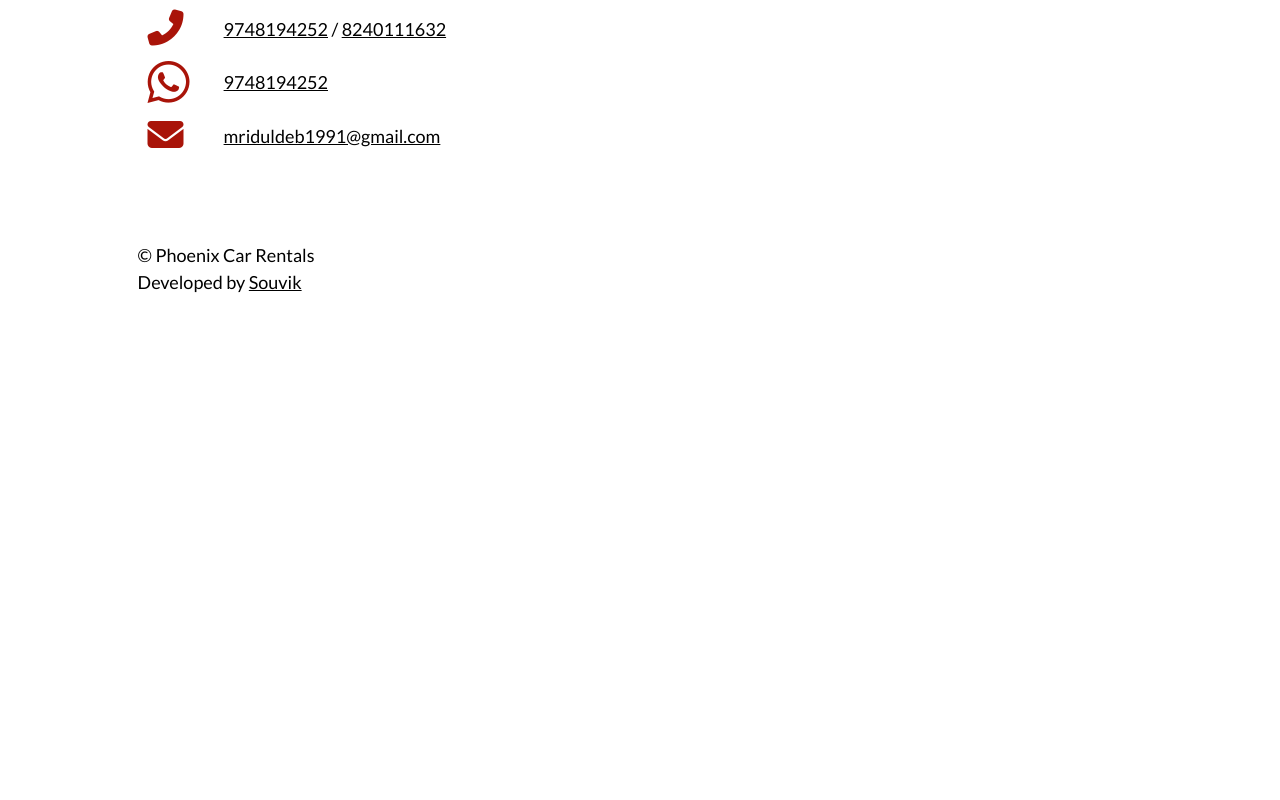
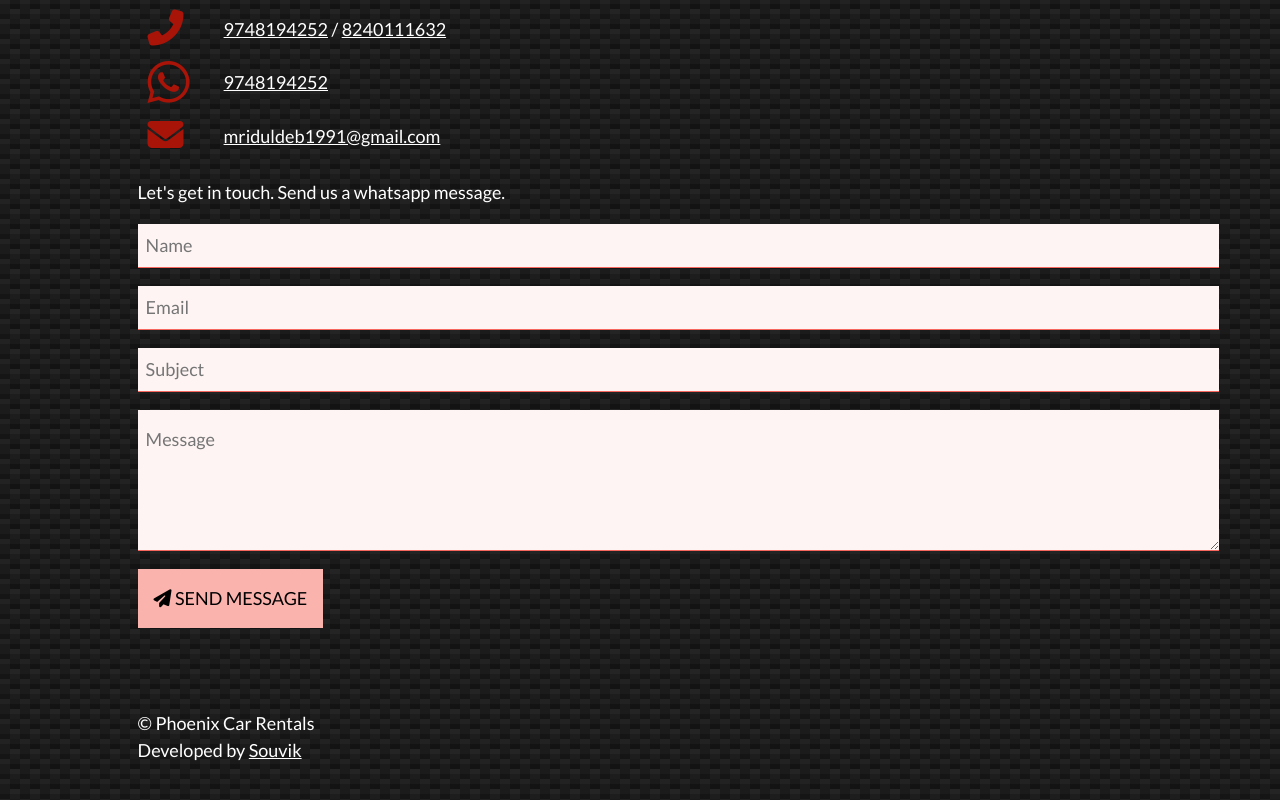
Before and after one commit to Souvik7cd/phoenix-car-rentals-v1, an Angular app: page / in a window 1280 px wide. Shown: the part 2366-3166 px from the top of the page. Before the commit the page ends 2771 px from the top, so only its background shows below. Built offline with nearby package versions, Linux system fonts and the light colour scheme.

Commit message:
4 files modified

```diff
--- a/src/app/contact/contact.component.html
+++ b/src/app/contact/contact.component.html
@@ -38,32 +38,30 @@
 		</tr>
 	</table>
 </div>
-<!-- <div class="w3-row">
+<div class="w3-row">
 	<div class="w3-container">
 		<p>
-			Let's get in touch. Drop us a mail.
+			Let's get in touch. Send us a whatsapp message.
 		</p>
 		<p>
-			<input type="text" class="w3-input w3-red-l5 w3-padding-16 w3-border-red-l3 w3-focus-red" placeholder="Name">
+			<input type="text" class="w3-input w3-red-l5 w3-border-red-l1 w3-focus-red" placeholder="Name">
     </p>
-			<p>
-				<input type="email" class="w3-input w3-red-l5 w3-padding-16 w3-border-red-l3 w3-focus-red" placeholder="Email">
+		<p>
+			<input type="email" class="w3-input w3-red-l5 w3-border-red-l1 w3-focus-red" placeholder="Email">
     </p>
-				<p>
-					<input type="text" class="w3-input w3-red-l5 w3-padding-16 w3-border-red-l3 w3-focus-red" placeholder="Subject">
+		<p>
+			<input type="text" class="w3-input w3-red-l5 w3-border-red-l1 w3-focus-red" placeholder="Subject">
     </p>
-					<p>
-						<textarea class="w3-input w3-red-l5 w3-padding-16 w3-border-red-l3 w3-focus-red" placeholder="Message" rows="4"></textarea>
-					</p>
-					<button class="w3-button w3-hide-small w3-red-l3 w3-hover-red-l2 w3-padding w3-padding-16 w3-ripple">
+		<p>
+			<textarea class="w3-input w3-red-l5 w3-padding-16 w3-border-red-l1 w3-focus-red" placeholder="Message" rows="4"></textarea>
+		</p>
+		<button class="w3-button w3-hide-small w3-red-l3 w3-hover-red-l2 w3-padding w3-padding-16 w3-ripple">
       <i class="fa fa-paper-plane"></i>
       SEND MESSAGE
     </button>
-					<button class="w3-button w3-block w3-hide-large w3-hide-medium w3-red-l3 w3-hover-red-l2 w3-padding w3-padding-16 w3-ripple">
+		<button class="w3-button w3-block w3-hide-large           w3-hide-medium w3-red-l3 w3-hover-red-l2 w3-padding w3-padding-16 w3-ripple">
       <i class="fa fa-paper-plane"></i>
       &nbsp; SEND MESSAGE
     </button>
 	</div>
 </div>
-<br>
-<br> -->
--- a/src/app/services/services.component.html
+++ b/src/app/services/services.component.html
@@ -3,12 +3,12 @@
 	<hr class="w3-red-d3 underline">
 </div>
 <div class="w3-container">
-	<p class="w3-text-black">{{ servicesMsg }}</p>
+	<p>{{ servicesMsg }}</p>
 </div>
 <div class="w3-container">
 	<div class="w3-row-padding w3-section">
 		<div class="w3-col l3 m6 w3-padding-small" *ngFor="let service of services">
-			<div class="w3-card w3-red-l5 w3-hover-white w3-center" style="padding: 3vw 0; min-height: 150px">
+			<div class="w3-card-4 w3-red-l4 w3-hover-white w3-center" style="padding: 3vw 0; min-height: 150px; border-radius: 16px 0 16px 0">
 				<img [src]="service.img" [alt]="service.title" width="50px">
 				<div class="w3-large w3-text-red-d3 w3-padding" style="margin-top: 6px"><b>{{service.title}}</b></div>
 				<!-- <div style="margin-top: 8px">
--- a/src/styles.css
+++ b/src/styles.css
@@ -1,8 +1,18 @@
 /* Add application styles & imports to this file! */
-
-html,body {font-family: 'Lato', sans-serif;}
+body {
+background:
+linear-gradient(27deg, #151515 5px, transparent 5px) 0 5px,
+linear-gradient(207deg, #151515 5px, transparent 5px) 10px 0px,
+linear-gradient(27deg, #222 5px, transparent 5px) 0px 10px,
+linear-gradient(207deg, #222 5px, transparent 5px) 10px 5px,
+linear-gradient(90deg, #1b1b1b 10px, transparent 10px),
+linear-gradient(#1d1d1d 25%, #1a1a1a 25%, #1a1a1a 50%, transparent 50%, transparent 75%, #242424 75%, #242424);
+background-color: #131313;
+background-size: 20px 20px;
+}
+html,body {font-family: 'Lato', sans-serif; color: white}
 h1,h2,h3,h4,h5,h6,.w3-large,.w3-xlarge,.w3-xxxlarge {font-family: 'Montserrat', sans-serif;}
-.underline { height: 2px; width: 180px; }
+.underline { height: 2px; width: 180px;}
 
 @media only screen and (max-width: 2560px) {
     html, body {font-size: large}
```
Also changed, not shown: src/assets/w3-css/w3.css.
